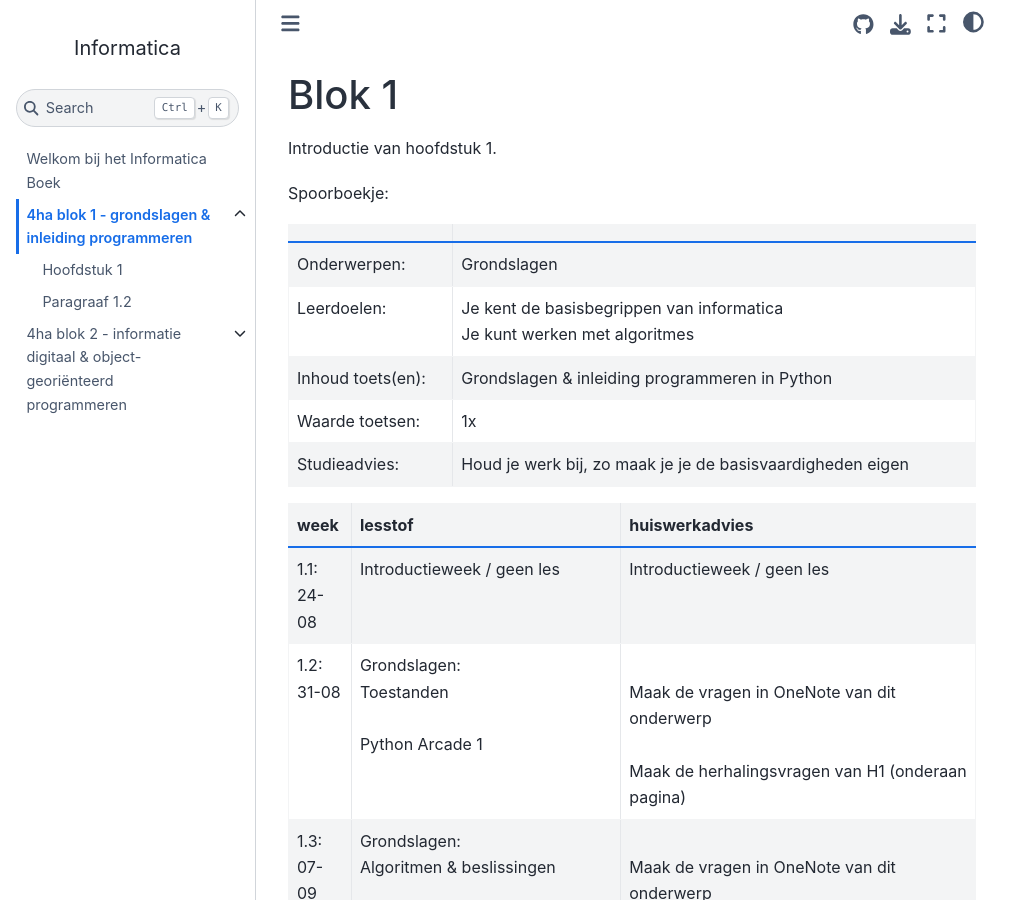
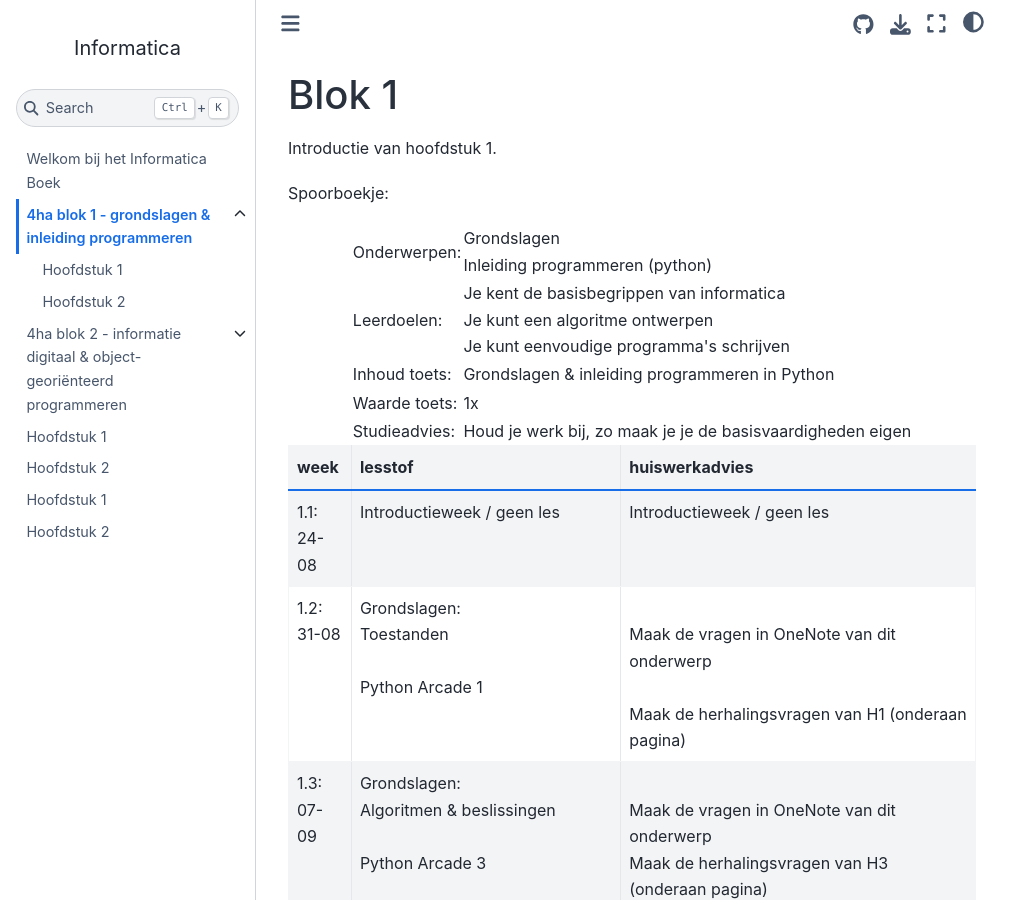
Before and after one commit to JoostvanTiel/informatica, a Jupyter Book: the page built from book/blok1/index.md, in a window 1280 px wide and 900 px high. Shown: the whole window, without its empty margins (0-1031 px from the left). Built offline with Jupyter Book 1.0.4 settings and Sphinx 7.4.7 and the Sphinx Book theme 1.1.4, drawn with Linux system fonts in a browser that asks for light colours.

Commit message:
Refactor chapter titles for consistency by updating headings from "Paragraaf" to "Hoofdstuk" across multiple files

```diff
--- a/book/blok1/hoofdstuk2.md
+++ b/book/blok1/hoofdstuk2.md
@@ -1,3 +1,3 @@
-# Paragraaf 1.2
+# Hoofdstuk 2
 
 Inhoud van paragraaf 1.2.
--- a/book/blok1/index.md
+++ b/book/blok1/index.md
@@ -4,13 +4,28 @@ Introductie van hoofdstuk 1.
 
 Spoorboekje:
 
-|                   |                                                                            |
-| ----------------- | -------------------------------------------------------------------------- |
-| Onderwerpen:      | Grondslagen                                                                |
-| Leerdoelen:       | Je kent de basisbegrippen van informatica<br>Je kunt werken met algoritmes |
-| Inhoud toets(en): | Grondslagen & inleiding programmeren in Python                             |
-| Waarde toetsen:   | 1x                                                                         |
-| Studieadvies:     | Houd je werk bij, zo maak je je de basisvaardigheden eigen                 |
+<table>
+  <tr>
+    <td>Onderwerpen:</td>
+    <td>Grondslagen<br>Inleiding programmeren (python)</td>
+  <tr>
+  <tr>
+    <td>Leerdoelen:</td>
+    <td>Je kent de basisbegrippen van informatica<br>Je kunt een algoritme ontwerpen<br>Je kunt eenvoudige programma's schrijven</td>
+  <tr>
+  <tr>
+    <td>Inhoud toets:</td>
+    <td>Grondslagen & inleiding programmeren in Python </td>
+  <tr>
+  <tr>
+    <td>Waarde toets:</td>
+    <td>1x</td>
+  <tr>
+  <tr>
+    <td>Studieadvies:</td>
+    <td>Houd je werk bij, zo maak je je de basisvaardigheden eigen </td>
+  <tr>
+</table>
 
 | week           | lesstof                                                          | huiswerkadvies                                                                                                                       |
 | -------------- | ---------------------------------------------------------------- | ------------------------------------------------------------------------------------------------------------------------------------ |
--- a/book/blok2/hoofdstuk1.md
+++ b/book/blok2/hoofdstuk1.md
@@ -1,3 +1,3 @@
-# Paragraaf 2.1
+# Hoofdstuk 1
 
 Inhoud van paragraaf 2.1.
--- a/book/blok2/hoofdstuk2.md
+++ b/book/blok2/hoofdstuk2.md
@@ -1,3 +1,3 @@
-# Paragraaf 2.2
+# Hoofdstuk 2
 
 Inhoud van paragraaf 2.2.
--- a/book/blok3/hoofdstuk1.md
+++ b/book/blok3/hoofdstuk1.md
@@ -0,0 +1 @@
+# Hoofdstuk 1
--- a/book/blok3/hoofdstuk2.md
+++ b/book/blok3/hoofdstuk2.md
@@ -0,0 +1 @@
+# Hoofdstuk 2
--- a/book/blok4/hoofdstuk1.md
+++ b/book/blok4/hoofdstuk1.md
@@ -0,0 +1 @@
+# Hoofdstuk 1
--- a/book/blok4/hoofdstuk2.md
+++ b/book/blok4/hoofdstuk2.md
@@ -0,0 +1 @@
+# Hoofdstuk 2
```
